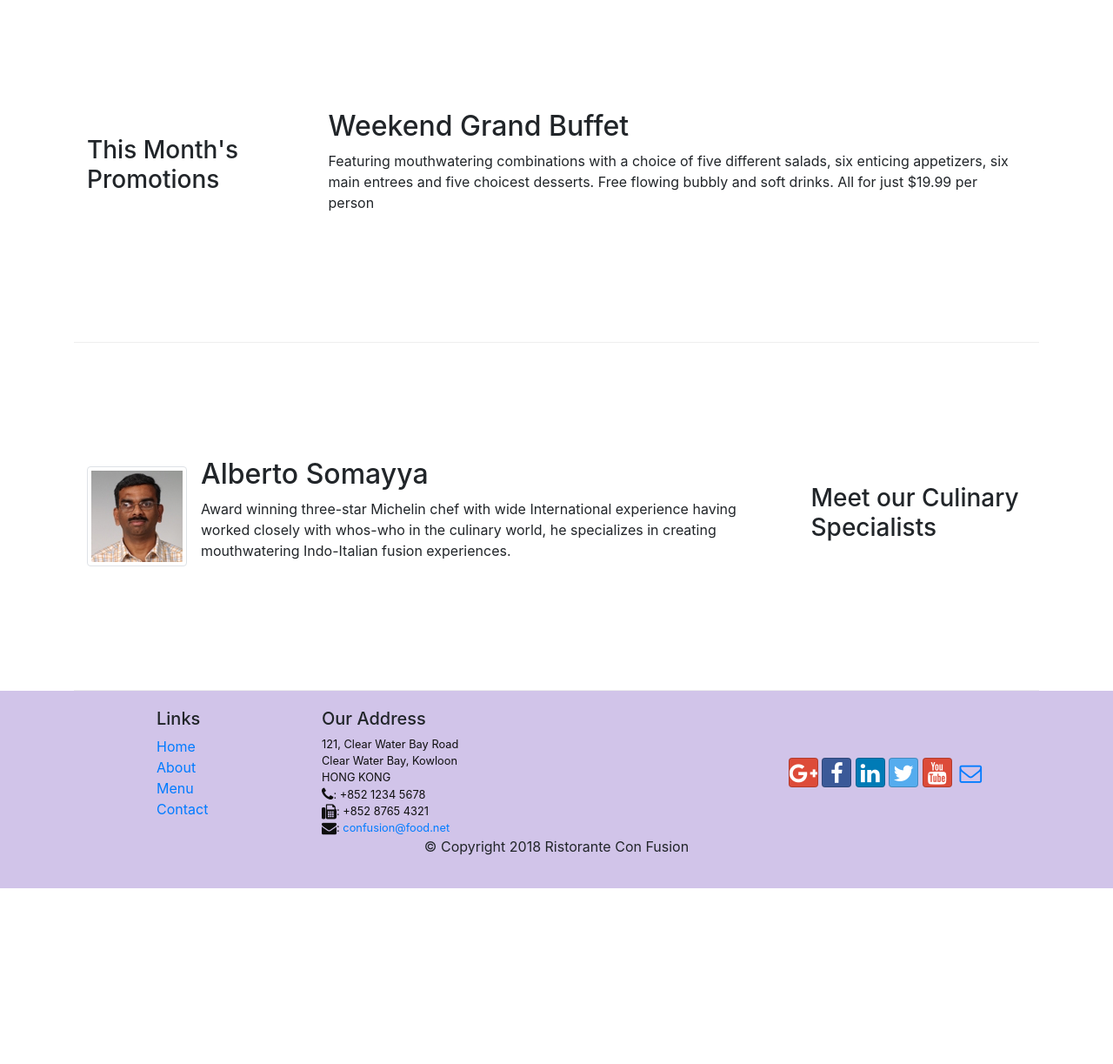
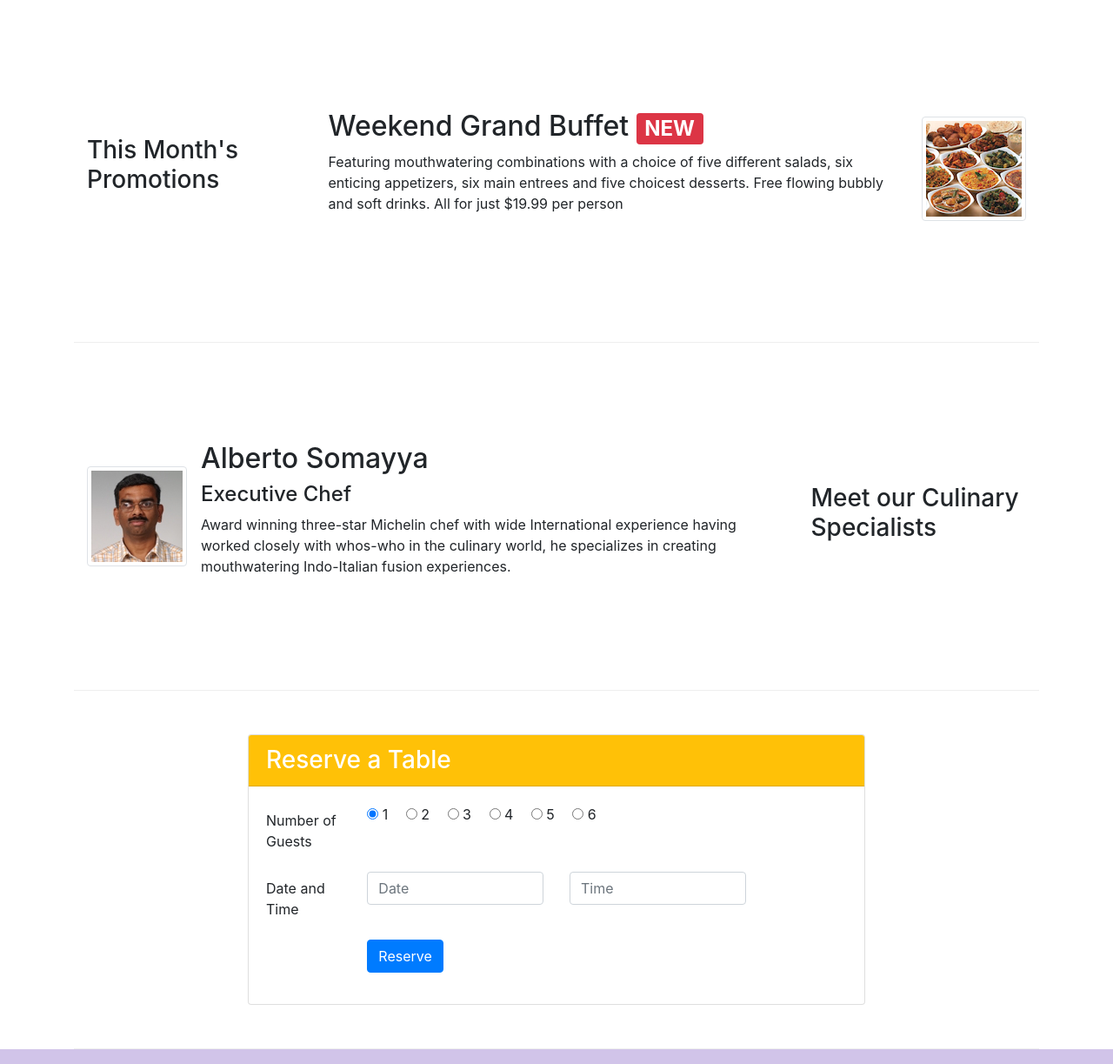
Before and after one commit to DenysLins/coursera_bootstrap_4, a website: page Bootstrap4/conFusion/index.html in a window 1280 px wide. Shown: the part 740-1963 px from the top of the page at 87% size. Before the commit the page ends 1761 px from the top, so only its background shows below. Drawn offline with nearby package versions, Linux system fonts and the light colour scheme.

Commit message:
Assignment 2

```diff
--- a/Bootstrap4/conFusion/index.html
+++ b/Bootstrap4/conFusion/index.html
@@ -44,8 +44,16 @@
                     <p>We take inspiration from the World's best cuisines, and create a unique fusion experience. Our
                         lipsmacking creations will tickle your culinary senses!</p>
                 </div>
-                <div class="col-12 col-sm align-self-center">
-                    <img src="img/logo.png" class="img-fluid">
+                <div class="col-12 col-sm-6">
+                    <div class="row">
+                        <div class="col-12 col-sm-6 align-self-center">
+                            <img src="img/logo.png" class="img-fluid">
+                        </div>
+                        <div class="d-flex col-12 col-sm-6 align-self-center justify-content-center">
+                            <a href="#guestsformid" class="btn btn-sm btn-warning btn-block" role="button"><b>Reserve
+                                    Table</b></a>
+                        </div>
+                    </div>
                 </div>
             </div>
         </div>
@@ -75,10 +83,15 @@
                 <h3>This Month's Promotions</h3>
             </div>
             <div class="col col-sm col-md">
-                <h2>Weekend Grand Buffet</h2>
-                <p class="d-none d-sm-block">Featuring mouthwatering combinations with a choice of five different
-                    salads, six enticing appetizers, six main entrees and five choicest desserts. Free flowing bubbly
-                    and soft drinks. All for just $19.99 per person </p>
+                <div class="media">
+                    <div class="media-body">
+                        <h2 class="mt-0">Weekend Grand Buffet <span class="badge badge-danger">NEW</span></h2>
+                        <p class="d-none d-sm-block">Featuring mouthwatering combinations with a choice of five
+                            different salads, six enticing appetizers, six main entrees and five choicest desserts.
+                            Free flowing bubbly and soft drinks. All for just $19.99 per person </p>
+                    </div>
+                    <img class="d-flex ml-3 img-thumbnail align-self-center" src="img/buffet.png" alt="Buffer">
+                </div>
             </div>
         </div>
 
@@ -91,12 +104,51 @@
                     <img class="d-flex mr-3 img-thumbnail align-self-center" src="img/alberto.png" alt="Alberto Somayya">
                     <div class="media-body">
                         <h2 class="mt-0">Alberto Somayya</h2>
+                        <h4>Executive Chef</h4>
                         <p class="d-none d-sm-block">Award winning three-star Michelin chef with wide International
                             experience having worked closely with whos-who in the culinary world, he specializes in
                             creating mouthwatering Indo-Italian fusion experiences.</p>
                     </div>
                 </div>
             </div>
+        </div>
+        <div class="row row-content align-items-center justify-content-center" id="guestsformid">
+            <div class="col-sm-8">
+                <div class="card">
+                    <h3 class="card-header bg-warning text-white">Reserve a Table</h3>
+                    <div class="card-body">
+                        <form>
+                            <div class="form-group row">
+                                <label for="guestform" class="col-md-2 col-form-label">Number of Guests</label>
+                                <div class="col-md-10">
+                                    <label class="radio-inline mr-3"><input type="radio" name="guestform" checked> 1</label>
+                                    <label class="radio-inline mr-3"><input type="radio" name="guestform"> 2</label>
+                                    <label class="radio-inline mr-3"><input type="radio" name="guestform"> 3</label>
+                                    <label class="radio-inline mr-3"><input type="radio" name="guestform"> 4</label>
+                                    <label class="radio-inline mr-3"><input type="radio" name="guestform"> 5</label>
+                                    <label class="radio-inline mr-3"><input type="radio" name="guestform"> 6</label>
+                                </div>
+                            </div>
+                            <div class="form-group row">
+                                <label for="dateform" class="col-md-2 col-form-label">Date and Time</label>
+                                <div class="col-12 col-md-4">
+                                    <input type="text" class="form-control" id="dateform" name="dateform" placeholder="Date">
+                                </div>
+                                <div class="col-12 col-md-4">
+                                    <input type="text" class="form-control" id="timeform" name="timeform" placeholder="Time">
+                                </div>
+                            </div>
+                            <div class="form-group row">
+                                <div class="offset-md-2 col-md-10">
+                                    <button type="submit" class="btn btn-primary">Reserve</button>
+                                </div>
+                            </div>
+                        </form>
+                    </div>
+                </div>
+
+            </div>
+
         </div>
     </div>
 
```
Also changed, not shown: Bootstrap4/conFusion/contactus.html (+1 -1 lines).
